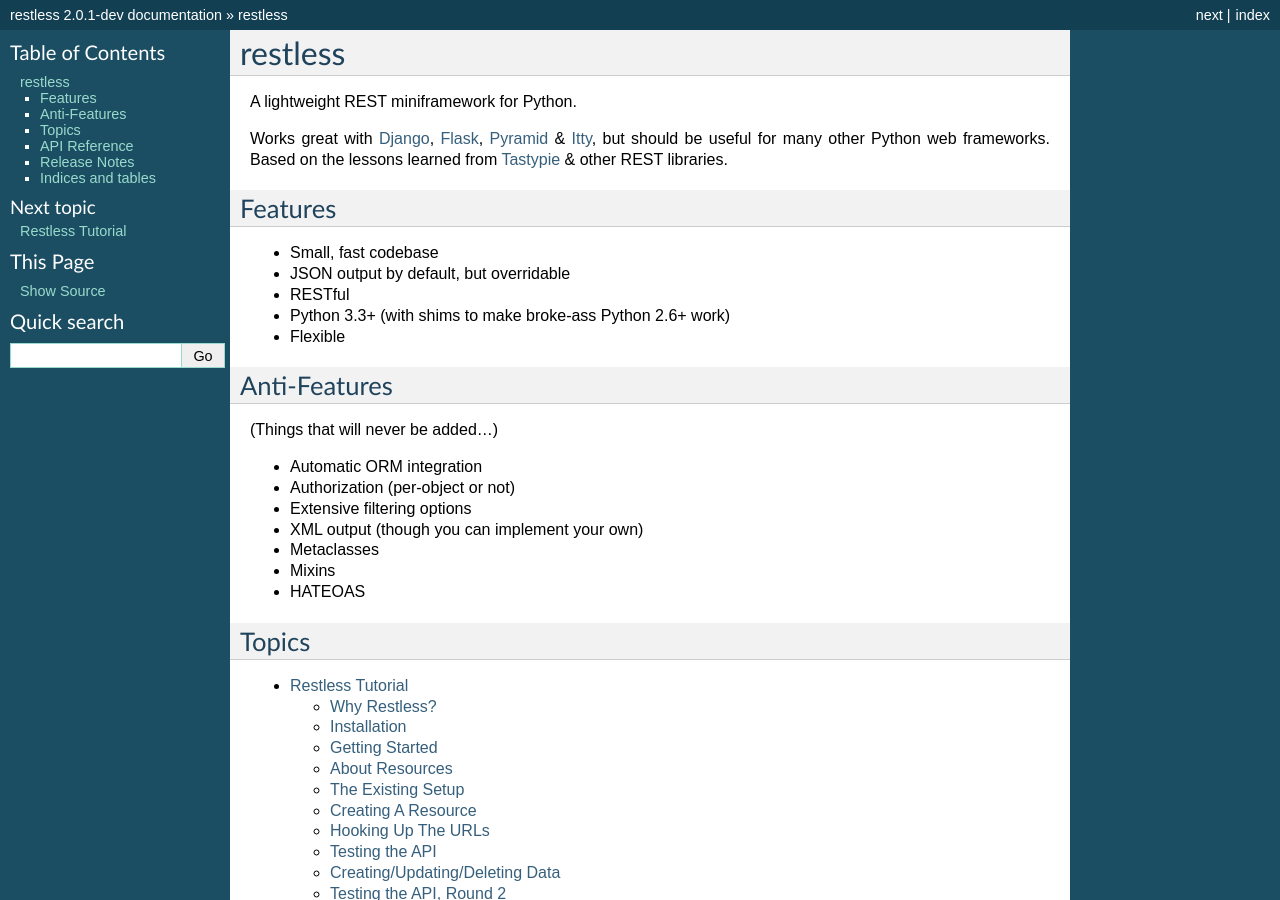
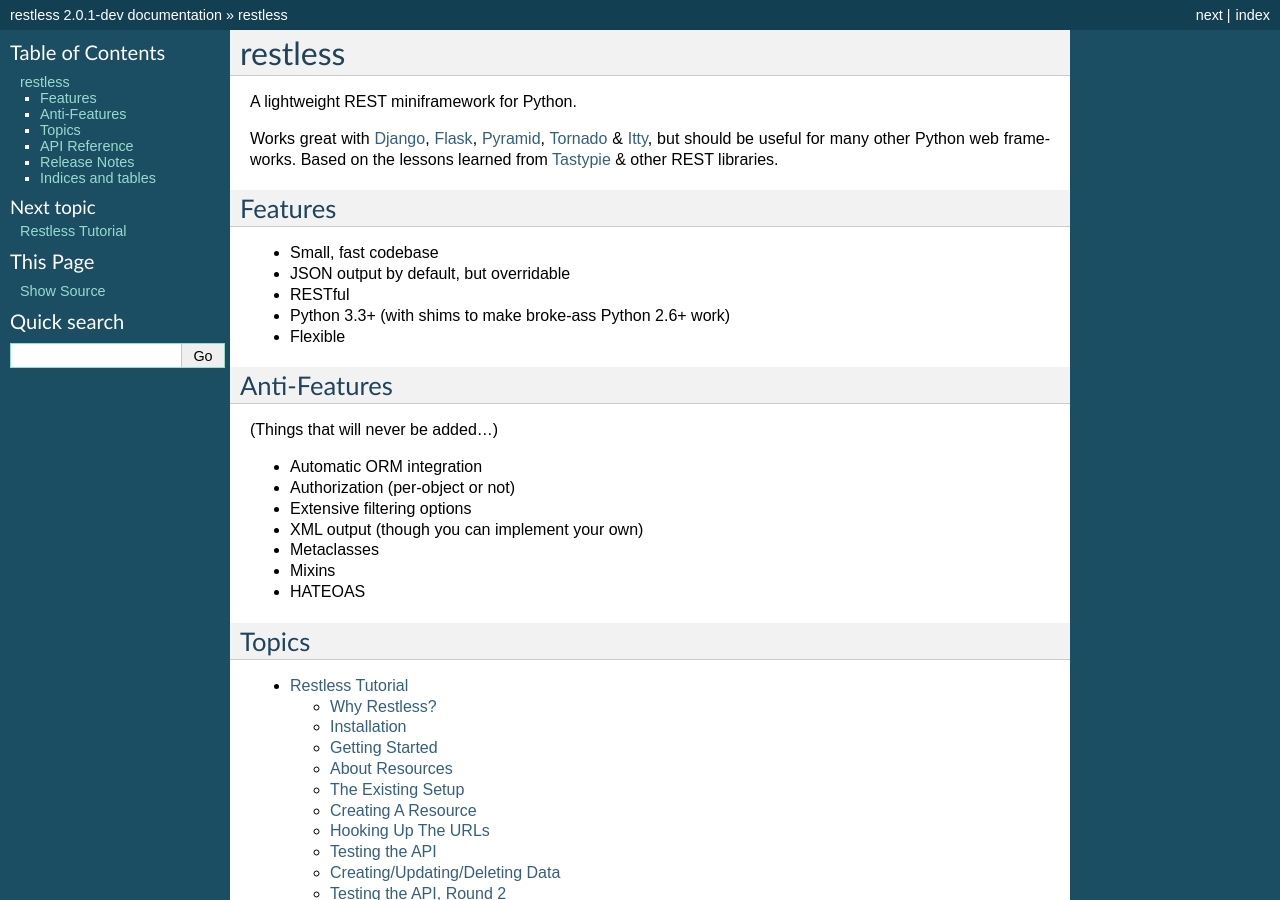
Before and after one commit to toastdriven/restless, a Sphinx documentation site: the page built from docs/index.rst, in a window 1280 px wide and 900 px high. Built offline with Sphinx 7.4.7, drawn with Linux system fonts in a browser that asks for light colours.

Commit message:
update docs

```diff
--- a/docs/index.rst
+++ b/docs/index.rst
@@ -4,7 +4,7 @@
 
 A lightweight REST miniframework for Python.
 
-Works great with Django_, Flask_, Pyramid_ & Itty_, but should be useful for
+Works great with Django_, Flask_, Pyramid_, Tornado_ & Itty_, but should be useful for
 many other Python web frameworks. Based on the lessons learned from Tastypie_
 & other REST libraries.
 
@@ -13,6 +13,7 @@
 .. _Pyramid: http://www.pylonsproject.org/
 .. _Itty: https://pypi.python.org/pypi/itty
 .. _Tastypie: http://tastypieapi.org/
+.. _Tornado: http://www.tornadoweb.org/
 
 
 Features
```
Also changed, not shown: docs/reference/resources.rst (+7 -0 lines).
